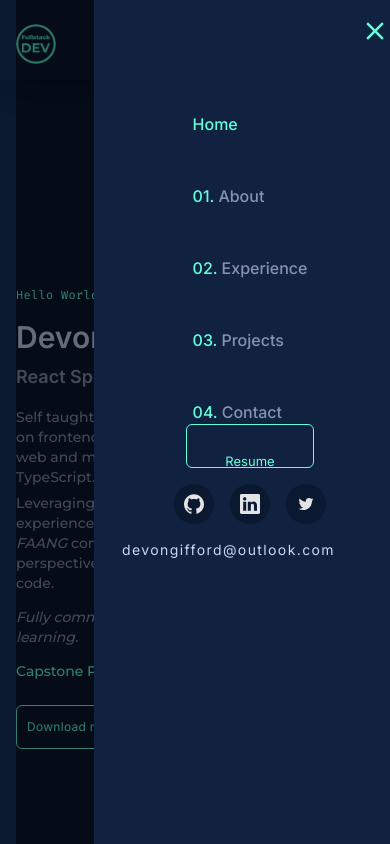
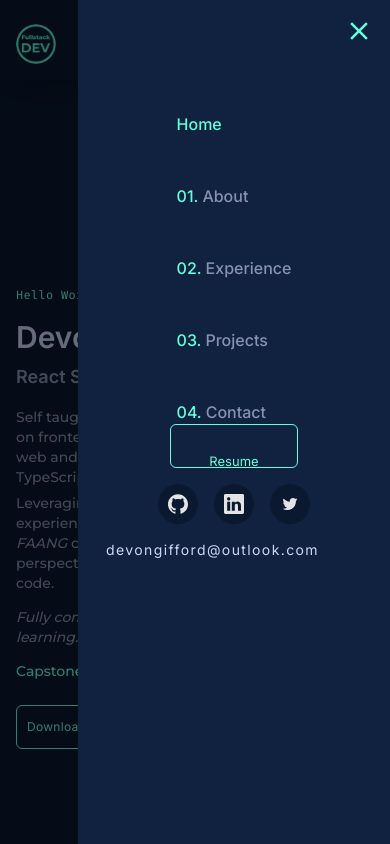
Before and after one commit to DevonGifford/Portfolio_v2, a Next.js app: page / in a window 390 px wide. Both pictures are taken after a click on the button "Open menu". Built offline with nearby package versions, Linux system fonts and the light colour scheme.

Commit message:
fix: correct mobile menu overlay coverage and nav scroll

```diff
--- a/src/components/layout/Header.tsx
+++ b/src/components/layout/Header.tsx
@@ -67,7 +67,7 @@ export default function Header() {
             ref={menuRef}
             onClose={() => {
               setShowMenu(false);
-              hamburgerRef.current?.focus();
+              hamburgerRef.current?.focus({ preventScroll: true });
             }}
           />
         )}
--- a/src/components/layout/MobileMenu.tsx
+++ b/src/components/layout/MobileMenu.tsx
@@ -71,7 +71,7 @@ const MobileMenu = forwardRef<HTMLDivElement, Props>(function MobileMenu({ onClo
           onClose();
         }
       }}
-      className="mdl:hidden absolute top-0 flex h-screen w-full flex-col items-end bg-black/50"
+      className="mdl:hidden fixed inset-0 flex flex-col items-end bg-black/50"
     >
       <motion.div
         ref={panelRef}
```
